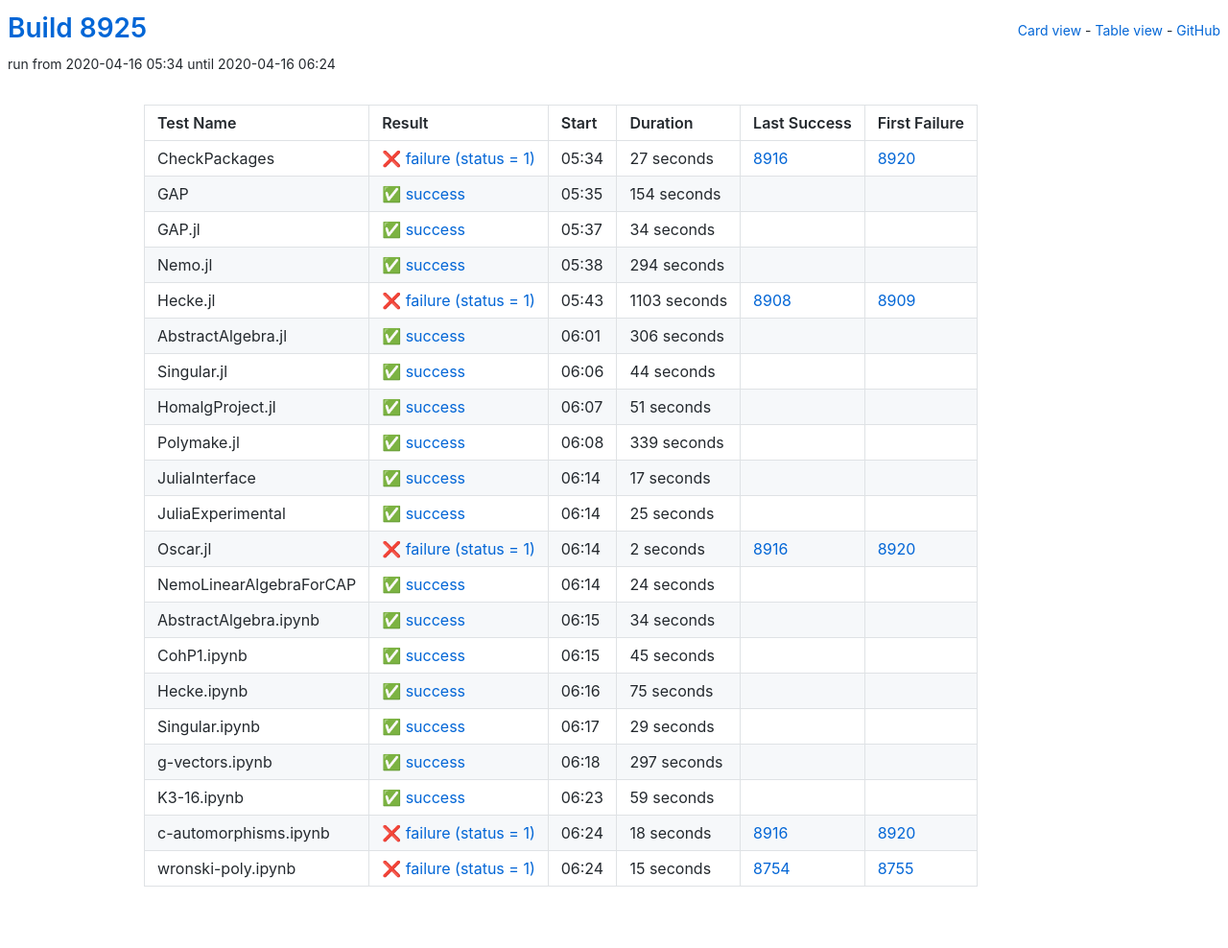
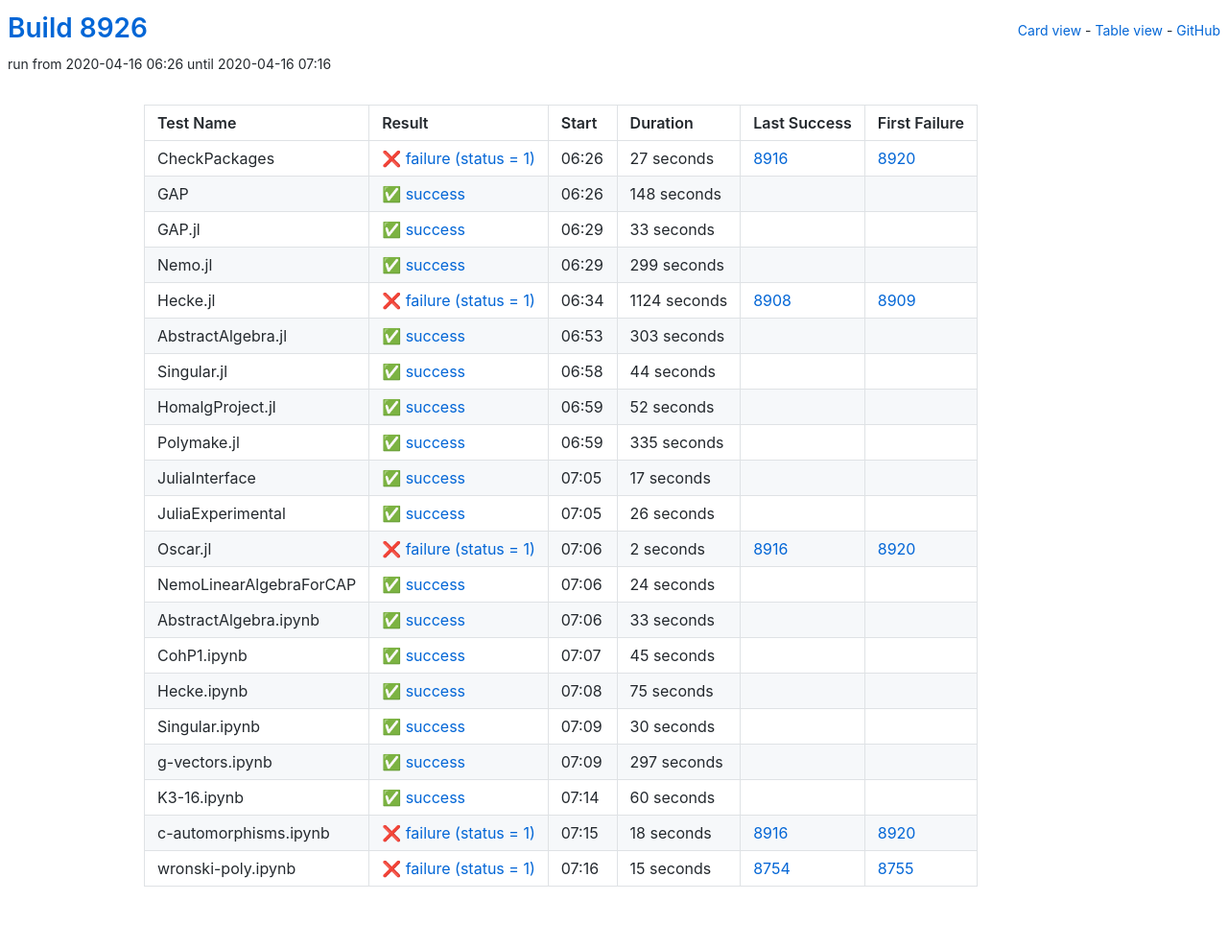
Before and after one commit to oscar-system/oscar-ci-status, a Jekyll site: the page built from table.html, in a window 1280 px wide. Shown: the whole page at 96% size. Built offline with Jekyll 4.4.1, drawn with Linux system fonts in a browser that asks for light colours.

Commit message:
Build 8926

```diff
--- a/_data/ci.yml
+++ b/_data/ci.yml
@@ -1,5 +1,5 @@
-build: 8925
-build_url: https://oscarci.mathematik.uni-kl.de/job/oscar/8925/
+build: 8926
+build_url: https://oscarci.mathematik.uni-kl.de/job/oscar/8926/
 job: oscar
 tests:
 - duration: 27
@@ -8,64 +8,64 @@
   first_failure_url: https://oscarci.mathematik.uni-kl.de/job/oscar/8920/
   last_success: 8916
   last_success_url: https://oscarci.mathematik.uni-kl.de/job/oscar/8916/
-  log: https://oscarci.mathematik.uni-kl.de/job/oscar/8925/artifact/logs/build-8925/CheckPackages.log
+  log: https://oscarci.mathematik.uni-kl.de/job/oscar/8926/artifact/logs/build-8926/CheckPackages.log
   name: CheckPackages
-  start: 2020-04-16 05:34
+  start: 2020-04-16 06:26
   status: failure
   success: false
-- duration: 154
+- duration: 148
   exitcode: 0
   first_failure: false
   first_failure_url: null
   last_success: false
   last_success_url: null
-  log: https://oscarci.mathematik.uni-kl.de/job/oscar/8925/artifact/logs/build-8925/GAP.log
+  log: https://oscarci.mathematik.uni-kl.de/job/oscar/8926/artifact/logs/build-8926/GAP.log
   name: GAP
-  start: 2020-04-16 05:35
+  start: 2020-04-16 06:26
   status: success
   success: true
-- duration: 34
+- duration: 33
   exitcode: 0
   first_failure: false
   first_failure_url: null
   last_success: false
   last_success_url: null
-  log: https://oscarci.mathematik.uni-kl.de/job/oscar/8925/artifact/logs/build-8925/GAP.jl.log
+  log: https://oscarci.mathematik.uni-kl.de/job/oscar/8926/artifact/logs/build-8926/GAP.jl.log
   name: GAP.jl
-  start: 2020-04-16 05:37
+  start: 2020-04-16 06:29
   status: success
   success: true
-- duration: 294
+- duration: 299
   exitcode: 0
   first_failure: false
   first_failure_url: null
   last_success: false
   last_success_url: null
-  log: https://oscarci.mathematik.uni-kl.de/job/oscar/8925/artifact/logs/build-8925/Nemo.jl.log
+  log: https://oscarci.mathematik.uni-kl.de/job/oscar/8926/artifact/logs/build-8926/Nemo.jl.log
   name: Nemo.jl
-  start: 2020-04-16 05:38
+  start: 2020-04-16 06:29
   status: success
   success: true
-- duration: 1103
+- duration: 1124
   exitcode: 1
   first_failure: 8909
   first_failure_url: https://oscarci.mathematik.uni-kl.de/job/oscar/8909/
   last_success: 8908
   last_success_url: https://oscarci.mathematik.uni-kl.de/job/oscar/8908/
-  log: https://oscarci.mathematik.uni-kl.de/job/oscar/8925/artifact/logs/build-8925/Hecke.jl.log
+  log: https://oscarci.mathematik.uni-kl.de/job/oscar/8926/artifact/logs/build-8926/Hecke.jl.log
   name: Hecke.jl
-  start: 2020-04-16 05:43
+  start: 2020-04-16 06:34
   status: failure
   success: false
-- duration: 306
+- duration: 303
   exitcode: 0
   first_failure: false
   first_failure_url: null
   last_success: false
   last_success_url: null
-  log: https://oscarci.mathematik.uni-kl.de/job/oscar/8925/artifact/logs/build-8925/AbstractAlgebra.jl.log
+  log: https://oscarci.mathematik.uni-kl.de/job/oscar/8926/artifact/logs/build-8926/AbstractAlgebra.jl.log
   name: AbstractAlgebra.jl
-  start: 2020-04-16 06:01
+  start: 2020-04-16 06:53
   status: success
   success: true
 - duration: 44
@@ -74,31 +74,31 @@
   first_failure_url: null
   last_success: false
   last_success_url: null
-  log: https://oscarci.mathematik.uni-kl.de/job/oscar/8925/artifact/logs/build-8925/Singular.jl.log
+  log: https://oscarci.mathematik.uni-kl.de/job/oscar/8926/artifact/logs/build-8926/Singular.jl.log
   name: Singular.jl
-  start: 2020-04-16 06:06
+  start: 2020-04-16 06:58
   status: success
   success: true
-- duration: 51
+- duration: 52
   exitcode: 0
   first_failure: false
   first_failure_url: null
   last_success: false
   last_success_url: null
-  log: https://oscarci.mathematik.uni-kl.de/job/oscar/8925/artifact/logs/build-8925/HomalgProject.jl.log
+  log: https://oscarci.mathematik.uni-kl.de/job/oscar/8926/artifact/logs/build-8926/HomalgProject.jl.log
   name: HomalgProject.jl
-  start: 2020-04-16 06:07
+  start: 2020-04-16 06:59
   status: success
   success: true
-- duration: 339
+- duration: 335
   exitcode: 0
   first_failure: false
   first_failure_url: null
   last_success: false
   last_success_url: null
-  log: https://oscarci.mathematik.uni-kl.de/job/oscar/8925/artifact/logs/build-8925/Polymake.jl.log
+  log: https://oscarci.mathematik.uni-kl.de/job/oscar/8926/artifact/logs/build-8926/Polymake.jl.log
   name: Polymake.jl
-  start: 2020-04-16 06:08
+  start: 2020-04-16 06:59
   status: success
   success: true
 - duration: 17
@@ -107,20 +107,20 @@
   first_failure_url: null
   last_success: false
   last_success_url: null
-  log: https://oscarci.mathematik.uni-kl.de/job/oscar/8925/artifact/logs/build-8925/JuliaInterface.log
+  log: https://oscarci.mathematik.uni-kl.de/job/oscar/8926/artifact/logs/build-8926/JuliaInterface.log
   name: JuliaInterface
-  start: 2020-04-16 06:14
+  start: 2020-04-16 07:05
   status: success
   success: true
-- duration: 25
+- duration: 26
   exitcode: 0
   first_failure: false
   first_failure_url: null
   last_success: false
   last_success_url: null
-  log: https://oscarci.mathematik.uni-kl.de/job/oscar/8925/artifact/logs/build-8925/JuliaExperimental.log
+  log: https://oscarci.mathematik.uni-kl.de/job/oscar/8926/artifact/logs/build-8926/JuliaExperimental.log
   name: JuliaExperimental
-  start: 2020-04-16 06:14
+  start: 2020-04-16 07:05
   status: success
   success: true
 - duration: 2
@@ -129,9 +129,9 @@
   first_failure_url: https://oscarci.mathematik.uni-kl.de/job/oscar/8920/
   last_success: 8916
   last_success_url: https://oscarci.mathematik.uni-kl.de/job/oscar/8916/
-  log: https://oscarci.mathematik.uni-kl.de/job/oscar/8925/artifact/logs/build-8925/Oscar.jl.log
+  log: https://oscarci.mathematik.uni-kl.de/job/oscar/8926/artifact/logs/build-8926/Oscar.jl.log
   name: Oscar.jl
-  start: 2020-04-16 06:14
+  start: 2020-04-16 07:06
   status: failure
   success: false
 - duration: 24
@@ -140,20 +140,20 @@
   first_failure_url: null
   last_success: false
   last_success_url: null
-  log: https://oscarci.mathematik.uni-kl.de/job/oscar/8925/artifact/logs/build-8925/NemoLinearAlgebraForCAP.log
+  log: https://oscarci.mathematik.uni-kl.de/job/oscar/8926/artifact/logs/build-8926/NemoLinearAlgebraForCAP.log
   name: NemoLinearAlgebraForCAP
-  start: 2020-04-16 06:14
+  start: 2020-04-16 07:06
   status: success
   success: true
-- duration: 34
+- duration: 33
   exitcode: 0
   first_failure: false
   first_failure_url: null
   last_success: false
   last_success_url: null
-  log: https://oscarci.mathematik.uni-kl.de/job/oscar/8925/artifact/logs/build-8925/AbstractAlgebra.ipynb.log
+  log: https://oscarci.mathematik.uni-kl.de/job/oscar/8926/artifact/logs/build-8926/AbstractAlgebra.ipynb.log
   name: AbstractAlgebra.ipynb
-  start: 2020-04-16 06:15
+  start: 2020-04-16 07:06
   status: success
   success: true
 - duration: 45
@@ -162,9 +162,9 @@
   first_failure_url: null
   last_success: false
   last_success_url: null
-  log: https://oscarci.mathematik.uni-kl.de/job/oscar/8925/artifact/logs/build-8925/CohP1.ipynb.log
+  log: https://oscarci.mathematik.uni-kl.de/job/oscar/8926/artifact/logs/build-8926/CohP1.ipynb.log
   name: CohP1.ipynb
-  start: 2020-04-16 06:15
+  start: 2020-04-16 07:07
   status: success
   success: true
 - duration: 75
@@ -173,20 +173,20 @@
   first_failure_url: null
   last_success: false
   last_success_url: null
-  log: https://oscarci.mathematik.uni-kl.de/job/oscar/8925/artifact/logs/build-8925/Hecke.ipynb.log
+  log: https://oscarci.mathematik.uni-kl.de/job/oscar/8926/artifact/logs/build-8926/Hecke.ipynb.log
   name: Hecke.ipynb
-  start: 2020-04-16 06:16
+  start: 2020-04-16 07:08
   status: success
   success: true
-- duration: 29
+- duration: 30
   exitcode: 0
   first_failure: false
   first_failure_url: null
   last_success: false
   last_success_url: null
-  log: https://oscarci.mathematik.uni-kl.de/job/oscar/8925/artifact/logs/build-8925/Singular.ipynb.log
+  log: https://oscarci.mathematik.uni-kl.de/job/oscar/8926/artifact/logs/build-8926/Singular.ipynb.log
   name: Singular.ipynb
-  start: 2020-04-16 06:17
+  start: 2020-04-16 07:09
   status: success
   success: true
 - duration: 297
@@ -195,20 +195,20 @@
   first_failure_url: null
   last_success: false
   last_success_url: null
-  log: https://oscarci.mathematik.uni-kl.de/job/oscar/8925/artifact/logs/build-8925/g-vectors.ipynb.log
+  log: https://oscarci.mathematik.uni-kl.de/job/oscar/8926/artifact/logs/build-8926/g-vectors.ipynb.log
   name: g-vectors.ipynb
-  start: 2020-04-16 06:18
+  start: 2020-04-16 07:09
   status: success
   success: true
-- duration: 59
+- duration: 60
   exitcode: 0
   first_failure: false
   first_failure_url: null
   last_success: false
   last_success_url: null
-  log: https://oscarci.mathematik.uni-kl.de/job/oscar/8925/artifact/logs/build-8925/K3-16.ipynb.log
+  log: https://oscarci.mathematik.uni-kl.de/job/oscar/8926/artifact/logs/build-8926/K3-16.ipynb.log
   name: K3-16.ipynb
-  start: 2020-04-16 06:23
+  start: 2020-04-16 07:14
   status: success
   success: true
 - duration: 18
@@ -217,9 +217,9 @@
   first_failure_url: https://oscarci.mathematik.uni-kl.de/job/oscar/8920/
   last_success: 8916
   last_success_url: https://oscarci.mathematik.uni-kl.de/job/oscar/8916/
-  log: https://oscarci.mathematik.uni-kl.de/job/oscar/8925/artifact/logs/build-8925/c-automorphisms.ipynb.log
+  log: https://oscarci.mathematik.uni-kl.de/job/oscar/8926/artifact/logs/build-8926/c-automorphisms.ipynb.log
   name: c-automorphisms.ipynb
-  start: 2020-04-16 06:24
+  start: 2020-04-16 07:15
   status: failure
   success: false
 - duration: 15
@@ -228,8 +228,8 @@
   first_failure_url: https://oscarci.mathematik.uni-kl.de/job/oscar/8755/
   last_success: 8754
   last_success_url: https://oscarci.mathematik.uni-kl.de/job/oscar/8754/
-  log: https://oscarci.mathematik.uni-kl.de/job/oscar/8925/artifact/logs/build-8925/wronski-poly.ipynb.log
+  log: https://oscarci.mathematik.uni-kl.de/job/oscar/8926/artifact/logs/build-8926/wronski-poly.ipynb.log
   name: wronski-poly.ipynb
-  start: 2020-04-16 06:24
+  start: 2020-04-16 07:16
   status: failure
   success: false
```
Also changed, not shown: README.md.
